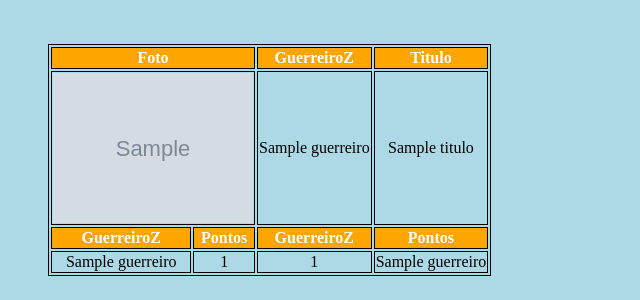
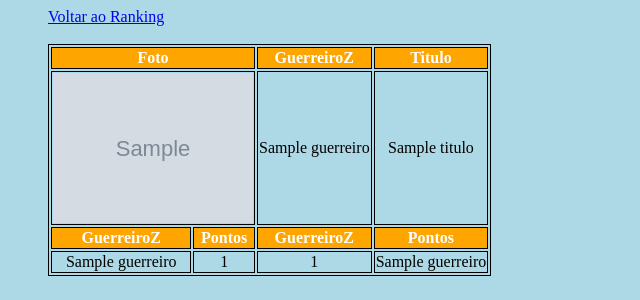
Before and after one commit to karnaflokao/arena, a Django app: page /dbz/perfil/1 in a window 1280 px wide. Shown: the top 300 px of the page, without its empty margins (0-640 px from the left). Run offline with Django 3.2, Linux system fonts and the light colour scheme; tables that the repository leaves empty hold one stand-in row (values such as "Sample post"); grey boxes marked "Sample" are stand-in pictures.

Commit message:
add voltar ao ranking

```diff
--- a/caroco/dbz/templates/dbz/perfil.html
+++ b/caroco/dbz/templates/dbz/perfil.html
@@ -18,6 +18,7 @@ th {
 
 	<body>
 	<ul>
+		<a href="/dbz/ranking/">Voltar ao Ranking</a>
 		<table>
 			<tr>
 							<th colspan=2>Foto</th>
```
